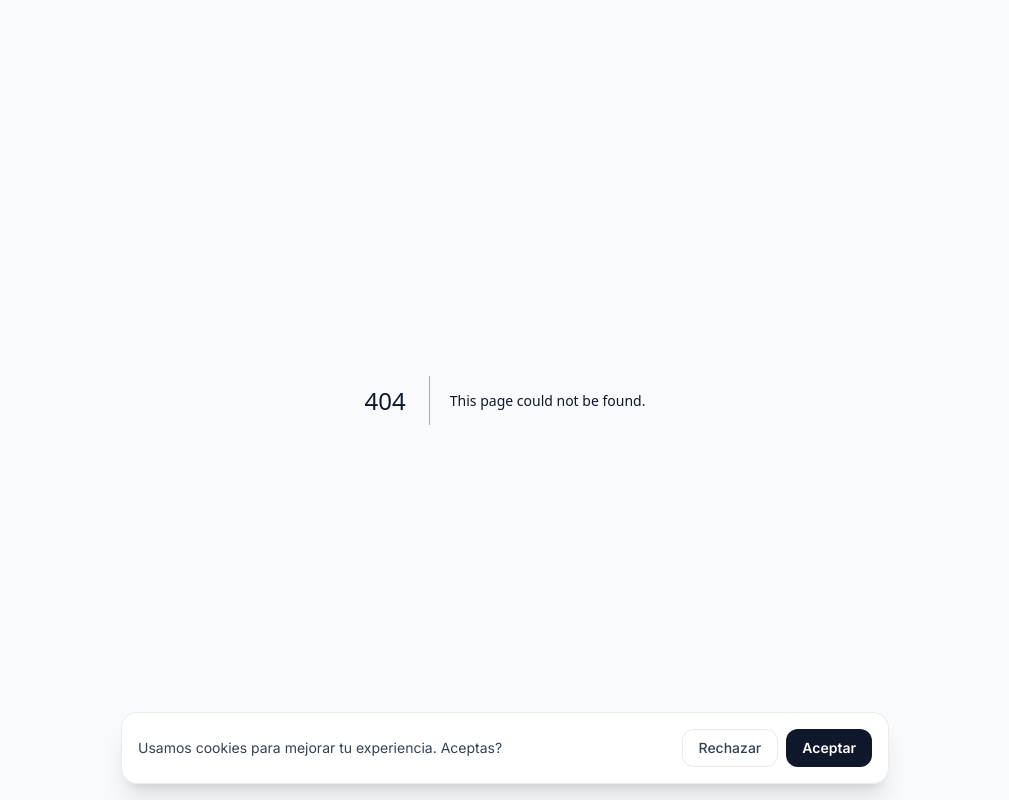
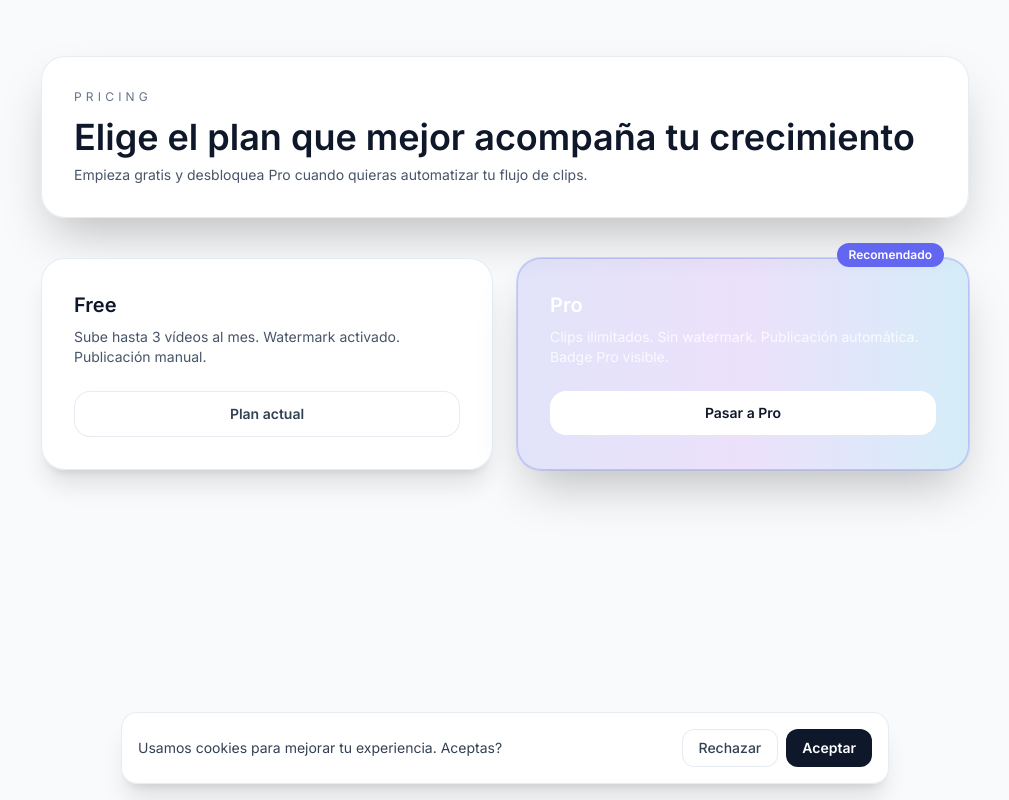
Before and after one commit to mateiiorga2009-sudo/mvp-bachiller, a Next.js app: page /pricing in a window 1280 px wide. Before the commit this address had no page. Shown: the whole page, without its empty margins (135-1144 px from the left). Built offline with nearby package versions, Linux system fonts and the light colour scheme; no server answers; sample sign-in values are in the browser's storage.

Commit message:
Integrar Stripe y plan Pro en Viralify

```diff
--- /dev/null
+++ b/app/api/stripe/checkout/route.ts
@@ -0,0 +1,36 @@
+import { NextResponse } from "next/server";
+import Stripe from "stripe";
+import { getServerSession } from "next-auth";
+import { authOptions } from "@/lib/auth-options";
+
+export async function POST() {
+  const session = await getServerSession(authOptions);
+
+  if (!session?.user?.email) {
+    return NextResponse.json({ error: "Unauthorized" }, { status: 401 });
+  }
+
+  const secretKey = process.env.STRIPE_SECRET_KEY;
+  const priceId = process.env.STRIPE_PRICE_ID;
+  const baseUrl = process.env.NEXTAUTH_URL ?? "";
+
+  if (!secretKey || !priceId || !baseUrl) {
+    return NextResponse.json(
+      { error: "Stripe is not configured" },
+      { status: 500 }
+    );
+  }
+
+  const stripe = new Stripe(secretKey, { apiVersion: "2023-10-16" });
+
+  const checkoutSession = await stripe.checkout.sessions.create({
+    mode: "subscription",
+    payment_method_types: ["card"],
+    line_items: [{ price: priceId, quantity: 1 }],
+    customer_email: session.user.email,
+    success_url: `${baseUrl}/pricing/success?session_id={CHECKOUT_SESSION_ID}`,
+    cancel_url: `${baseUrl}/pricing?canceled=1`
+  });
+
+  return NextResponse.json({ url: checkoutSession.url });
+}
--- a/app/dashboard/DashboardClient.tsx
+++ b/app/dashboard/DashboardClient.tsx
@@ -9,6 +9,7 @@ import PrimaryCta from "./components/PrimaryCta";
 import QuickActions from "./components/QuickActions";
 import Sidebar from "./components/Sidebar";
 import StatsGrid from "./components/StatsGrid";
+import UpgradeModal from "@/components/UpgradeModal";
 
 type DashboardClientProps = {
   userName: string;
@@ -25,11 +26,15 @@ export default function DashboardClient({
 }: DashboardClientProps) {
   const router = useRouter();
   const [isGenerateOpen, setIsGenerateOpen] = useState(false);
+  const [isUpgradeOpen, setIsUpgradeOpen] = useState(false);
   const [hasConnectedChannel, setHasConnectedChannel] = useState(false);
+  const [isPro, setIsPro] = useState(false);
 
   useEffect(() => {
     const stored = window.localStorage.getItem("hasConnectedChannel");
     setHasConnectedChannel(stored === "true");
+    const proStored = window.localStorage.getItem("isPro");
+    setIsPro(proStored === "true");
   }, []);
 
   const actions = [
@@ -50,6 +55,7 @@ export default function DashboardClient({
         onNavigate={navigate}
         onGenerate={() => hasConnectedChannel && setIsGenerateOpen(true)}
         hasConnectedChannel={hasConnectedChannel}
+        isPro={isPro}
       />
 
       <main className="flex-1 space-y-8 lg:pt-2 animate-panel-in">
@@ -142,8 +148,8 @@ export default function DashboardClient({
                   ✨
                 </div>
               </div>
-              <button
-                onClick={() => hasConnectedChannel && setIsGenerateOpen(true)}
+            <button
+              onClick={() => hasConnectedChannel && setIsGenerateOpen(true)}
                 disabled={!hasConnectedChannel}
                 className="mt-6 w-full rounded-2xl bg-gradient-to-r from-cyan-400 via-sky-500 to-indigo-600 px-6 py-3 text-sm font-semibold text-white shadow-xl transition hover:scale-[1.02] disabled:cursor-not-allowed disabled:opacity-60"
               >
@@ -177,7 +183,7 @@ export default function DashboardClient({
               </div>
             </div>
             <button
-              onClick={() => navigate("/library")}
+              onClick={() => (isPro ? navigate("/library") : setIsUpgradeOpen(true))}
               className="mt-6 w-full rounded-2xl border border-slate-200/80 bg-white px-4 py-3 text-sm font-semibold text-slate-700 transition hover:border-slate-300 dark:border-white/20 dark:bg-white/10 dark:text-white dark:hover:border-white/40 dark:hover:bg-white/20"
             >
               Ver plan de publicación
@@ -202,6 +208,11 @@ export default function DashboardClient({
         onClose={() => setIsGenerateOpen(false)}
         onGoToGenerate={() => navigate("/generate")}
       />
+      <UpgradeModal
+        isOpen={isUpgradeOpen}
+        onClose={() => setIsUpgradeOpen(false)}
+        onUpgrade={() => navigate("/pricing")}
+      />
     </div>
   );
 }
--- a/app/dashboard/components/Sidebar.tsx
+++ b/app/dashboard/components/Sidebar.tsx
@@ -9,6 +9,7 @@ type SidebarProps = {
   onNavigate: (path: string) => void;
   onGenerate: () => void;
   hasConnectedChannel: boolean;
+  isPro: boolean;
 };
 
 const navItems = [
@@ -24,7 +25,8 @@ export default function Sidebar({
   userEmail,
   onNavigate,
   onGenerate,
-  hasConnectedChannel
+  hasConnectedChannel,
+  isPro
 }: SidebarProps) {
   return (
     <aside className="flex w-full flex-col gap-6 rounded-3xl border border-slate-200/80 bg-white/90 p-6 shadow-2xl backdrop-blur dark:border-white/15 dark:bg-white/10 lg:w-72 lg:sticky lg:top-8 lg:h-[calc(100vh-6rem)]">
@@ -33,9 +35,16 @@ export default function Sidebar({
           <p className="text-sm font-semibold uppercase tracking-[0.5em] text-slate-900 dark:text-white dark:drop-shadow-[0_0_12px_rgba(56,189,248,0.45)]">
             Viralify
           </p>
-          <p className="mt-2 text-lg font-semibold text-slate-900 dark:text-white">
-            {userName}
-          </p>
+          <div className="mt-2 flex items-center gap-2">
+            <p className="text-lg font-semibold text-slate-900 dark:text-white">
+              {userName}
+            </p>
+            {isPro && (
+              <span className="rounded-full bg-indigo-500 px-2 py-0.5 text-[10px] font-semibold uppercase tracking-wider text-white">
+                Pro
+              </span>
+            )}
+          </div>
           <p className="text-xs text-slate-600 dark:text-white/60">
             {userEmail}
           </p>
--- /dev/null
+++ b/app/pricing/PricingClient.tsx
@@ -0,0 +1,60 @@
+"use client";
+
+import { useState } from "react";
+
+export default function PricingClient() {
+  const [loading, setLoading] = useState(false);
+  const [error, setError] = useState("");
+
+  const handleCheckout = async () => {
+    setLoading(true);
+    setError("");
+    try {
+      const response = await fetch("/api/stripe/checkout", { method: "POST" });
+      const data = (await response.json()) as { url?: string; error?: string };
+      if (!response.ok || !data.url) {
+        throw new Error(data.error ?? "No se pudo iniciar el pago.");
+      }
+      window.location.href = data.url;
+    } catch (err) {
+      setError("No se pudo iniciar Stripe Checkout. Inténtalo nuevamente.");
+    } finally {
+      setLoading(false);
+    }
+  };
+
+  return (
+    <div className="grid gap-6 lg:grid-cols-2">
+      <div className="rounded-3xl border border-slate-200/80 bg-white/90 p-8 shadow-xl backdrop-blur-xl dark:border-white/20 dark:bg-white/10">
+        <h3 className="text-xl font-semibold text-slate-900 dark:text-white">
+          Free
+        </h3>
+        <p className="mt-2 text-sm text-slate-600 dark:text-white/70">
+          Sube hasta 3 vídeos al mes. Watermark activado. Publicación manual.
+        </p>
+        <button className="mt-6 w-full rounded-2xl border border-slate-200/80 bg-white px-4 py-3 text-sm font-semibold text-slate-700 transition hover:border-slate-300 dark:border-white/20 dark:bg-white/10 dark:text-white dark:hover:border-white/40">
+          Plan actual
+        </button>
+      </div>
+
+      <div className="relative rounded-3xl border border-indigo-400/40 bg-gradient-to-r from-indigo-500/15 via-purple-500/15 to-sky-500/15 p-8 shadow-2xl ring-1 ring-indigo-400/30 backdrop-blur-xl">
+        <div className="absolute -top-4 right-6 rounded-full bg-indigo-500 px-3 py-1 text-xs font-semibold text-white">
+          Recomendado
+        </div>
+        <h3 className="text-xl font-semibold text-white">Pro</h3>
+        <p className="mt-2 text-sm text-white/80">
+          Clips ilimitados. Sin watermark. Publicación automática. Badge Pro
+          visible.
+        </p>
+        <button
+          onClick={handleCheckout}
+          disabled={loading}
+          className="mt-6 w-full rounded-2xl bg-white px-4 py-3 text-sm font-semibold text-slate-900 transition hover:opacity-90 disabled:cursor-not-allowed disabled:opacity-70"
+        >
+          {loading ? "Redirigiendo..." : "Pasar a Pro"}
+        </button>
+        {error && <p className="mt-3 text-xs text-amber-200">{error}</p>}
+      </div>
+    </div>
+  );
+}
--- /dev/null
+++ b/app/pricing/page.tsx
@@ -0,0 +1,33 @@
+import { getServerSession } from "next-auth";
+import { redirect } from "next/navigation";
+import { authOptions } from "@/lib/auth-options";
+import PricingClient from "./PricingClient";
+
+export default async function PricingPage() {
+  const session = await getServerSession(authOptions);
+
+  if (!session) {
+    redirect("/login");
+  }
+
+  return (
+    <section className="animate-panel-in">
+      <div className="mx-auto w-full max-w-5xl space-y-10 px-6 py-10 sm:px-8 sm:py-12 lg:px-12 lg:py-14">
+        <header className="rounded-3xl border border-slate-200/80 bg-white/90 p-8 shadow-2xl backdrop-blur-xl dark:border-white/20 dark:bg-white/10">
+          <p className="text-xs uppercase tracking-[0.35em] text-slate-500 dark:text-white/60">
+            Pricing
+          </p>
+          <h1 className="mt-3 text-3xl font-semibold text-slate-900 md:text-4xl dark:text-white">
+            Elige el plan que mejor acompaña tu crecimiento
+          </h1>
+          <p className="mt-2 text-sm text-slate-600 dark:text-white/70">
+            Empieza gratis y desbloquea Pro cuando quieras automatizar tu flujo
+            de clips.
+          </p>
+        </header>
+
+        <PricingClient />
+      </div>
+    </section>
+  );
+}
--- /dev/null
+++ b/app/pricing/success/SuccessClient.tsx
@@ -0,0 +1,29 @@
+"use client";
+
+import { useEffect } from "react";
+import Link from "next/link";
+
+export default function SuccessClient() {
+  useEffect(() => {
+    window.localStorage.setItem("isPro", "true");
+    window.localStorage.setItem("stripeCustomerId", "mock_customer_id");
+  }, []);
+
+  return (
+    <div className="rounded-3xl border border-emerald-400/40 bg-emerald-400/10 p-8 text-center shadow-2xl backdrop-blur-xl">
+      <h1 className="text-3xl font-semibold text-white">
+        ¡Bienvenido a Viralify Pro!
+      </h1>
+      <p className="mt-3 text-sm text-white/80">
+        Tu suscripción se activó correctamente. Ya tienes acceso a las
+        funciones Pro.
+      </p>
+      <Link
+        href="/dashboard"
+        className="mt-6 inline-flex rounded-2xl bg-white px-6 py-3 text-sm font-semibold text-slate-900 transition hover:opacity-90"
+      >
+        Ir al dashboard
+      </Link>
+    </div>
+  );
+}
--- /dev/null
+++ b/app/pricing/success/page.tsx
@@ -0,0 +1,11 @@
+import SuccessClient from "./SuccessClient";
+
+export default function PricingSuccessPage() {
+  return (
+    <section className="animate-panel-in">
+      <div className="mx-auto w-full max-w-3xl px-6 py-12 sm:px-8 sm:py-14 lg:px-12 lg:py-16">
+        <SuccessClient />
+      </div>
+    </section>
+  );
+}
--- /dev/null
+++ b/components/UpgradeModal.tsx
@@ -0,0 +1,63 @@
+"use client";
+
+type UpgradeModalProps = {
+  isOpen: boolean;
+  onClose: () => void;
+  onUpgrade: () => void;
+};
+
+export default function UpgradeModal({
+  isOpen,
+  onClose,
+  onUpgrade
+}: UpgradeModalProps) {
+  if (!isOpen) return null;
+
+  return (
+    <div className="fixed inset-0 z-50 flex items-center justify-center px-6">
+      <div
+        className="absolute inset-0 bg-black/70 backdrop-blur-sm"
+        onClick={onClose}
+        aria-hidden="true"
+      />
+      <div className="relative z-10 w-full max-w-lg rounded-3xl border border-white/20 bg-white/10 p-6 shadow-2xl backdrop-blur-xl">
+        <div className="flex items-start justify-between">
+          <div>
+            <p className="text-xs uppercase tracking-[0.35em] text-white/60">
+              Viralify Pro
+            </p>
+            <h3 className="mt-3 text-2xl font-semibold text-white">
+              Esta función es Pro
+            </h3>
+            <p className="mt-2 text-sm text-white/70">
+              Desbloquea publicación automática, clips ilimitados y badge Pro
+              visible en tu panel.
+            </p>
+          </div>
+          <button
+            onClick={onClose}
+            className="rounded-full border border-white/20 px-3 py-1 text-xs text-white/70 transition hover:border-white/40 hover:text-white"
+            aria-label="Cerrar modal"
+          >
+            Cerrar
+          </button>
+        </div>
+
+        <div className="mt-6 flex flex-col gap-3 sm:flex-row">
+          <button
+            onClick={onUpgrade}
+            className="w-full rounded-2xl bg-gradient-to-r from-cyan-400 via-sky-500 to-indigo-600 px-6 py-3 text-sm font-semibold text-white shadow-xl transition hover:scale-[1.02]"
+          >
+            Sube a Pro ahora
+          </button>
+          <button
+            onClick={onClose}
+            className="w-full rounded-2xl border border-white/20 bg-white/10 px-6 py-3 text-sm text-white/80 transition hover:border-white/40"
+          >
+            Seguir como Free
+          </button>
+        </div>
+      </div>
+    </div>
+  );
+}
--- a/package.json
+++ b/package.json
@@ -12,6 +12,7 @@
     "next": "14.2.5",
     "next-auth": "^4.24.7",
     "@supabase/supabase-js": "2.45.4",
+    "stripe": "14.25.0",
     "react": "18.2.0",
     "react-dom": "18.2.0"
   },
```
